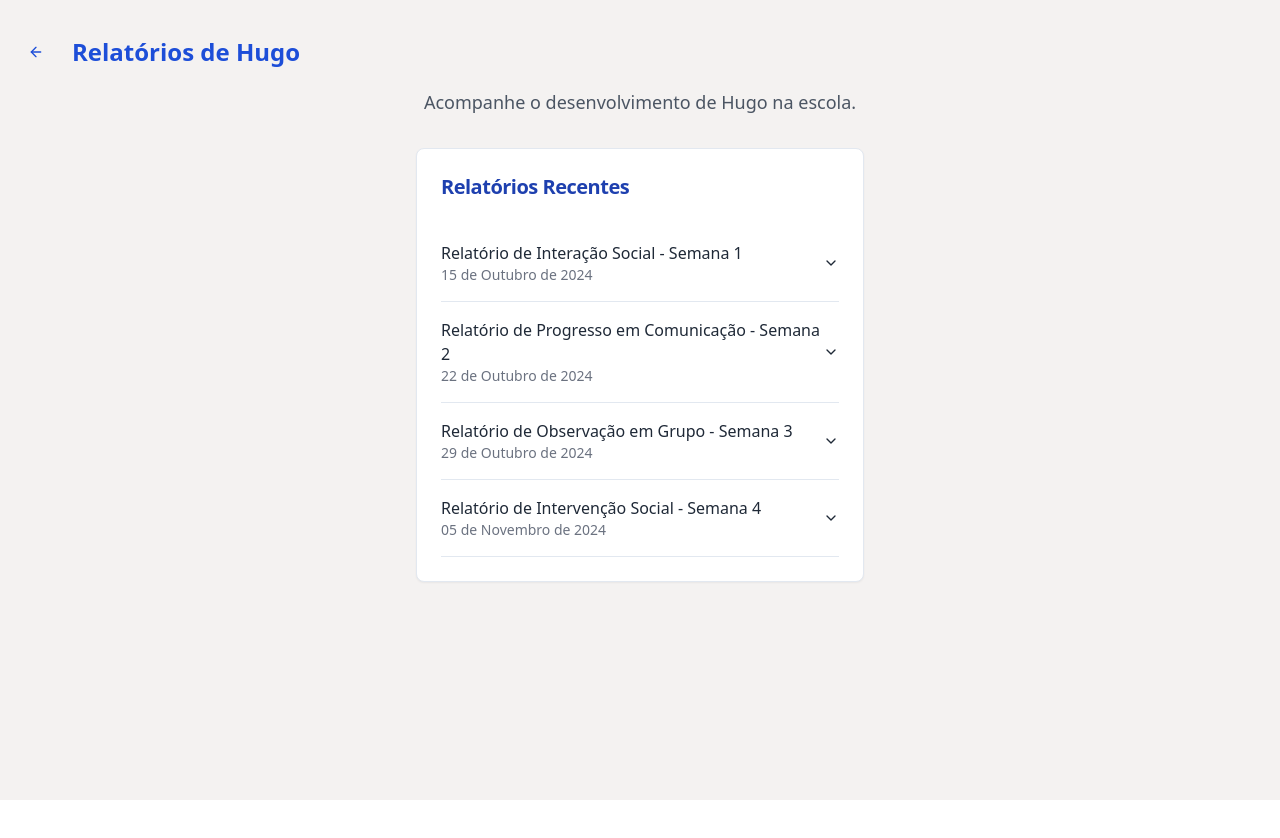
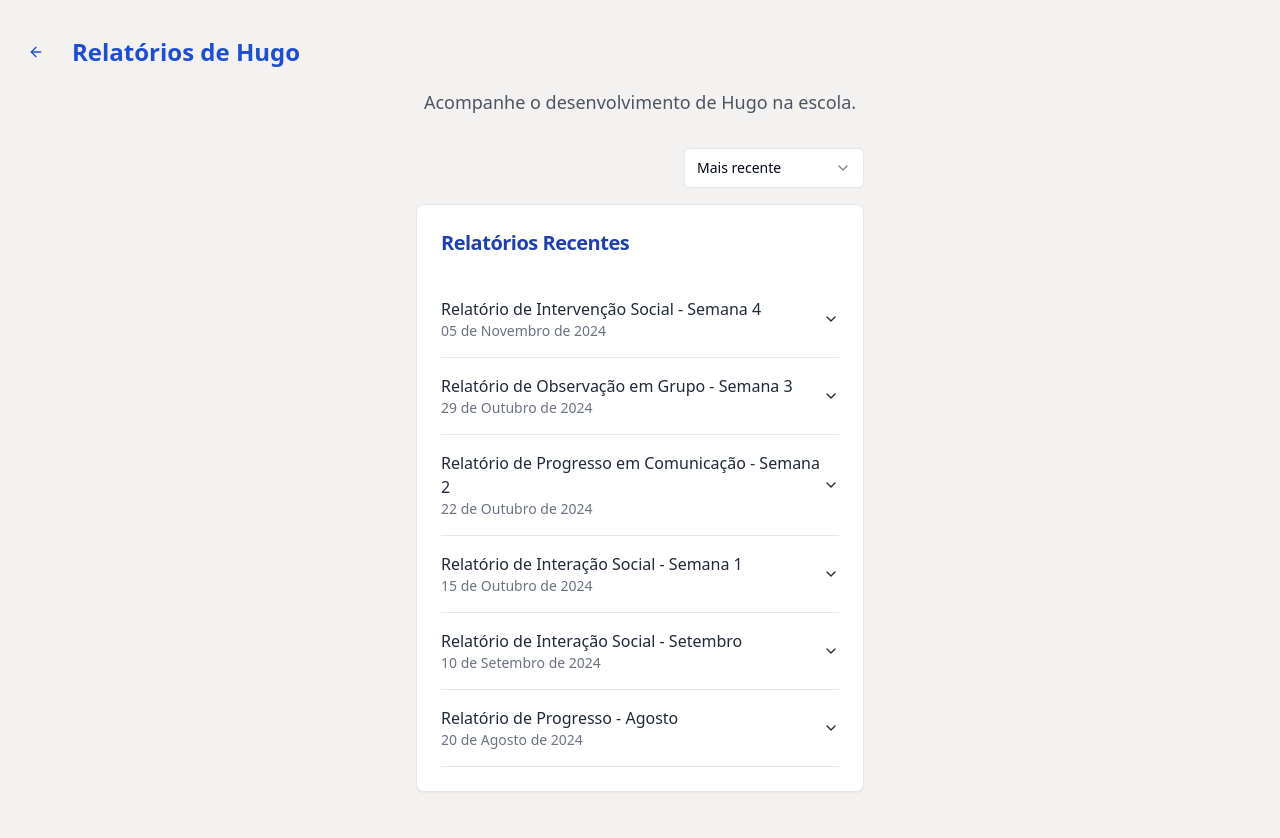
Before and after one commit to vitorferrr/App-connect-TEA, a React (Vite) app: page /reports in a window 1280 px wide. Shown: the top 838 px of the page. Before the commit the page ends 800 px from the top, so only its background shows below. Built offline with nearby package versions, Linux system fonts and the light colour scheme.

Commit message:
[dyad] Adicionando filtro de período aos relatórios - wrote 1 file(s)

```diff
--- a/src/pages/ReportsPage.tsx
+++ b/src/pages/ReportsPage.tsx
@@ -1,6 +1,6 @@
 "use client";
 
-import React from "react";
+import React, { useState, useMemo } from "react";
 import { Link } from "react-router-dom";
 import { Button } from "@/components/ui/button";
 import { ArrowLeft } from "lucide-react";
@@ -12,8 +12,24 @@ import {
   AccordionTrigger,
 } from "@/components/ui/accordion";
 import { Card, CardContent, CardHeader, CardTitle } from "@/components/ui/card";
+import {
+  Select,
+  SelectContent,
+  SelectItem,
+  SelectTrigger,
+  SelectValue,
+} from "@/components/ui/select";
+import { parse, subMonths, isAfter, isValid } from "date-fns";
+import { ptBR } from "date-fns/locale";
 
-const reportsData = [
+interface Report {
+  id: string;
+  title: string;
+  date: string;
+  content: string;
+}
+
+const rawReportsData: Report[] = [
   {
     id: "report-1",
     title: "Relatório de Interação Social - Semana 1",
@@ -42,9 +58,56 @@ const reportsData = [
     content:
       "Foi introduzido um sistema de 'cartões de conversa' para Hugo, com sugestões de frases para iniciar e manter diálogos. Ele utilizou os cartões em duas ocasiões, resultando em interações mais longas e com menos ansiedade. Os resultados são promissores para o desenvolvimento de suas habilidades sociais.",
   },
+  {
+    id: "report-5",
+    title: "Relatório de Interação Social - Setembro",
+    date: "10 de Setembro de 2024",
+    content: "Relatório mais antigo sobre interações sociais de Hugo.",
+  },
+  {
+    id: "report-6",
+    title: "Relatório de Progresso - Agosto",
+    date: "20 de Agosto de 2024",
+    content: "Relatório de progresso geral de Hugo.",
+  },
 ];
 
+// Helper function to parse Brazilian date format
+const parseBrazilianDate = (dateString: string): Date | null => {
+  const parsedDate = parse(dateString, "dd 'de' MMMM 'de' yyyy", new Date(), { locale: ptBR });
+  return isValid(parsedDate) ? parsedDate : null;
+};
+
 const ReportsPage = () => {
+  const [selectedFilter, setSelectedFilter] = useState("recent"); // Default filter
+
+  const reportsWithParsedDates = useMemo(() => {
+    return rawReportsData.map(report => ({
+      ...report,
+      parsedDate: parseBrazilianDate(report.date),
+    }));
+  }, []);
+
+  const filteredAndSortedReports = useMemo(() => {
+    let filtered = reportsWithParsedDates;
+    const now = new Date();
+
+    if (selectedFilter === "3months") {
+      const threeMonthsAgo = subMonths(now, 3);
+      filtered = filtered.filter(report => report.parsedDate && isAfter(report.parsedDate, threeMonthsAgo));
+    } else if (selectedFilter === "6months") {
+      const sixMonthsAgo = subMonths(now, 6);
+      filtered = filtered.filter(report => report.parsedDate && isAfter(report.parsedDate, sixMonthsAgo));
+    }
+    // "all" and "recent" don't need initial filtering based on date range
+
+    // Always sort from most recent to oldest
+    return filtered.sort((a, b) => {
+      if (!a.parsedDate || !b.parsedDate) return 0; // Handle cases where date parsing failed
+      return b.parsedDate.getTime() - a.parsedDate.getTime();
+    });
+  }, [selectedFilter, reportsWithParsedDates]);
+
   return (
     <div className="min-h-screen flex flex-col bg-appBgLight p-4 pb-20">
       <header className="py-4 flex items-center">
@@ -61,13 +124,28 @@ const ReportsPage = () => {
           Acompanhe o desenvolvimento de Hugo na escola.
         </p>
 
+        <div className="w-full flex justify-end mb-4">
+          <Select onValueChange={setSelectedFilter} defaultValue={selectedFilter}>
+            <SelectTrigger className="w-[180px]">
+              <SelectValue placeholder="Filtrar por período" />
+            </SelectTrigger>
+            <SelectContent>
+              <SelectItem value="recent">Mais recente</SelectItem>
+              <SelectItem value="3months">Últimos 3 meses</SelectItem>
+              <SelectItem value="6months">Últimos 6 meses</SelectItem>
+              <SelectItem value="all">Todos</SelectItem>
+            </SelectContent>
+          </Select>
+        </div>
+
         <Card className="w-full">
           <CardHeader>
             <CardTitle className="text-xl text-blue-800">Relatórios Recentes</CardTitle>
           </CardHeader>
           <CardContent>
+            {filteredAndSortedReports.length > 0 ? (
               <Accordion type="single" collapsible className="w-full">
-              {reportsData.map((report) => (
+                {filteredAndSortedReports.map((report) => (
                   <AccordionItem key={report.id} value={report.id}>
                     <AccordionTrigger className="text-left text-base font-medium text-gray-800 hover:no-underline">
                       <div className="flex flex-col items-start">
@@ -81,6 +159,9 @@ const ReportsPage = () => {
                   </AccordionItem>
                 ))}
               </Accordion>
+            ) : (
+              <p className="text-center text-gray-500">Nenhum relatório encontrado para o período selecionado.</p>
+            )}
           </CardContent>
         </Card>
       </main>
```
Lines whose indentation alone changed are shown as unchanged.
